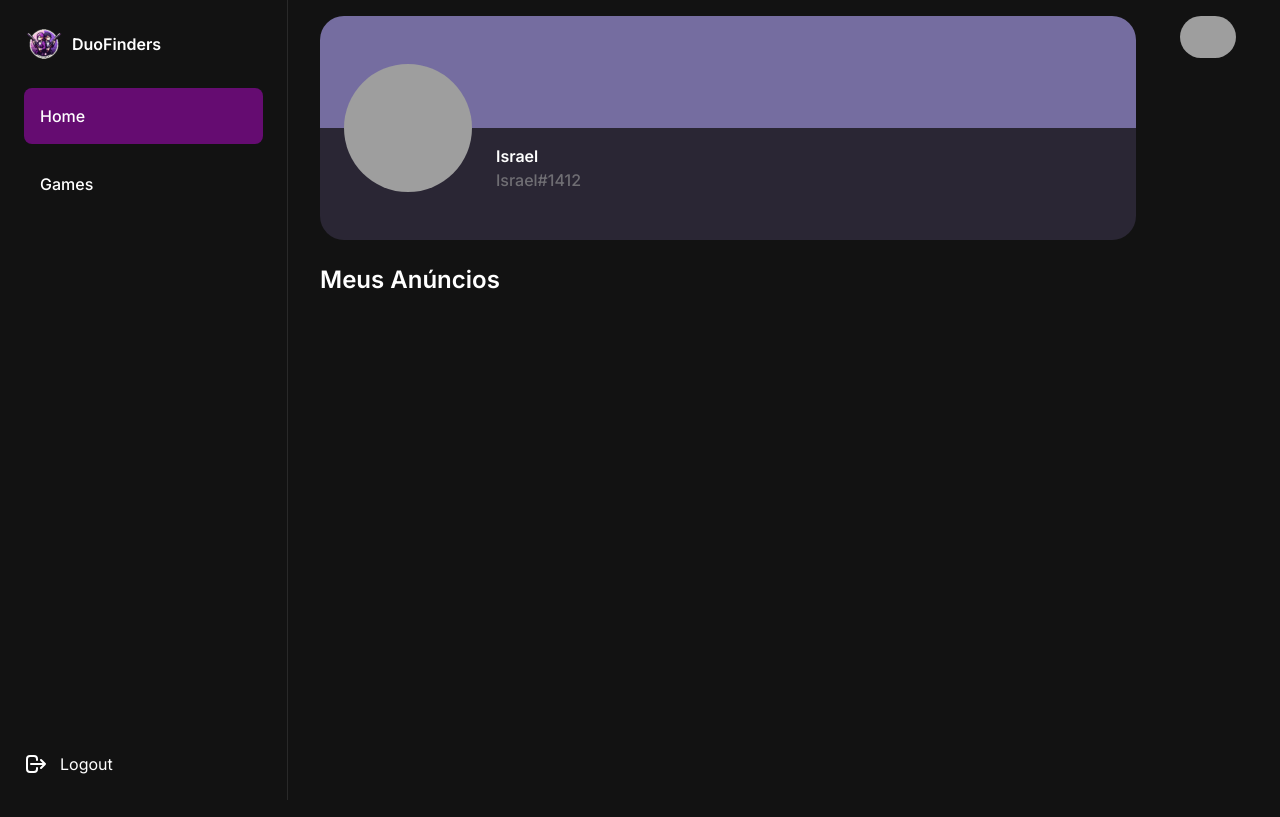
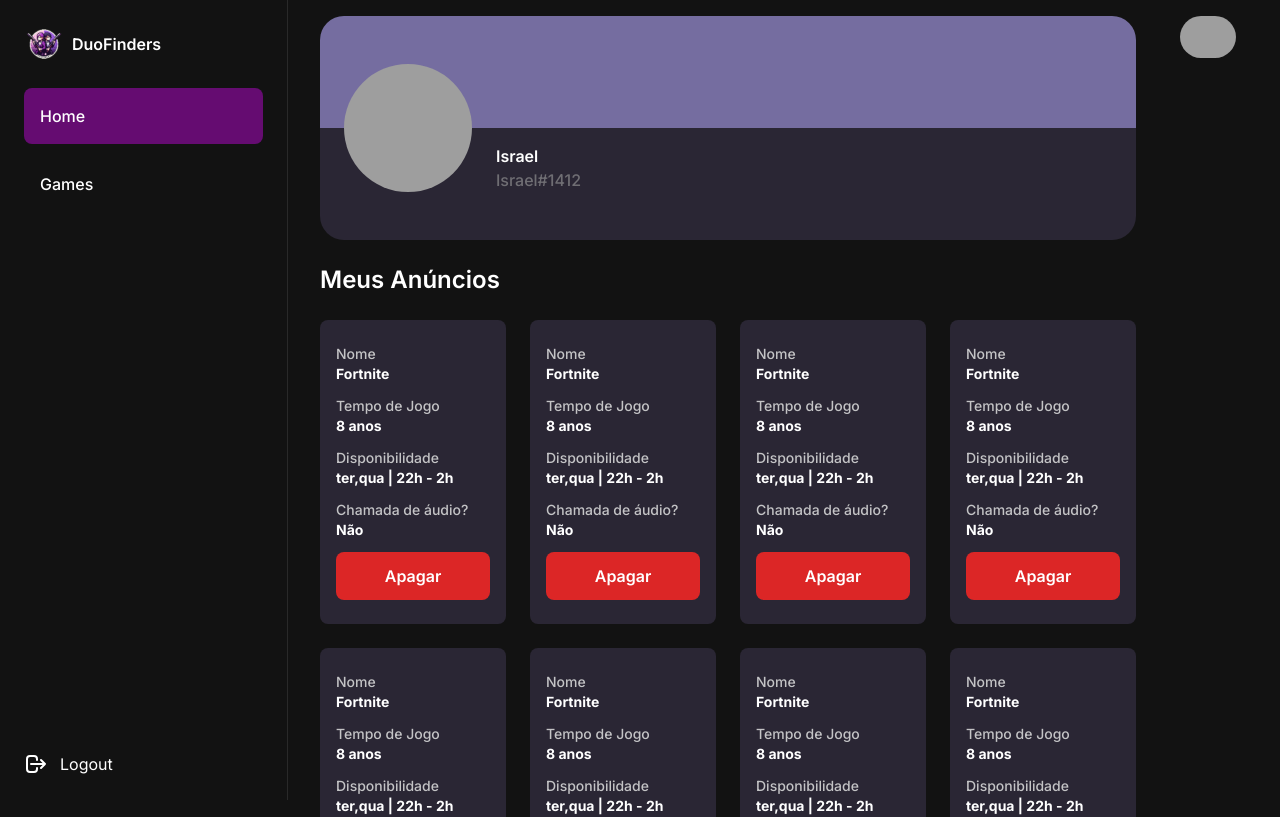
Before and after one commit to israelcruzz/duo-finders-frontend, a Next.js app: page /profile in a window 1280 px wide. Shown: the top 817 px of the page. Built offline with nearby package versions, Linux system fonts and the light colour scheme; grey boxes are pictures that could not be loaded.

Commit message:
refactor: ad and me-ad components was updated

```diff
--- a/src/app/(routes)/profile/page.tsx
+++ b/src/app/(routes)/profile/page.tsx
@@ -1,3 +1,4 @@
+import MeAd from "@/components/me-ad";
 import Image from "next/image";
 
 export default function Profile() {
@@ -25,9 +26,26 @@ export default function Profile() {
         </div>
       </div>
 
-      <section className="mt-12">
+      <section className="mt-12 flex flex-col gap-6">
         <h1 className="text-white text-2xl font-semibold ">Meus Anúncios</h1>
 
+        <div className="grid grid-cols-2 xl:grid-cols-4 gap-6">
+          {Array.from({ length: 24 }).map((_, index) => {
+            return (
+              <MeAd
+                id={index.toString()}
+                key={index}
+                gameName="Fortnite"
+                hourEnd={2}
+                hourStart={22}
+                name="israel"
+                useVoiceChannel={index > 5}
+                weekDays="ter,qua"
+                yearsPlaying={8}
+              />
+            );
+          })}
+        </div>
       </section>
     </main>
   );
--- a/src/components/ad/index.tsx
+++ b/src/components/ad/index.tsx
@@ -48,7 +48,7 @@ export default function Ad({
         </h2>
         <h1
           className={`font-bold text-sm text-white ${
-            useVoiceChannel ? "text-emerald-500" : "text-red-700"
+            useVoiceChannel ? "text-green-400" : "text-red-700"
           }`}
         >
           {useVoiceChannel ? "Sim" : "Não"}
--- a/src/components/me-ad/index.tsx
+++ b/src/components/me-ad/index.tsx
@@ -46,7 +46,7 @@ export default function MeAd({
         </h2>
         <h1
           className={`font-bold text-sm text-white ${
-            useVoiceChannel ? "text-emerald-500" : "text-red-700"
+            useVoiceChannel ? "text-green-400" : "text-red-700"
           }`}
         >
           {useVoiceChannel ? "Sim" : "Não"}
```
